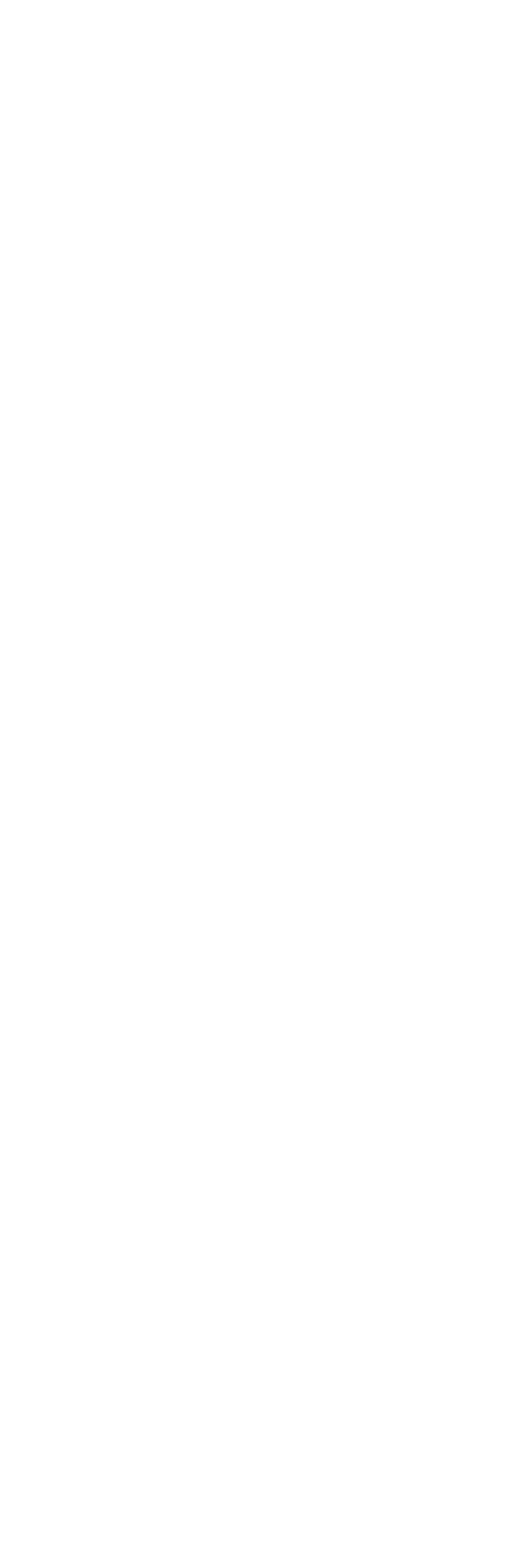
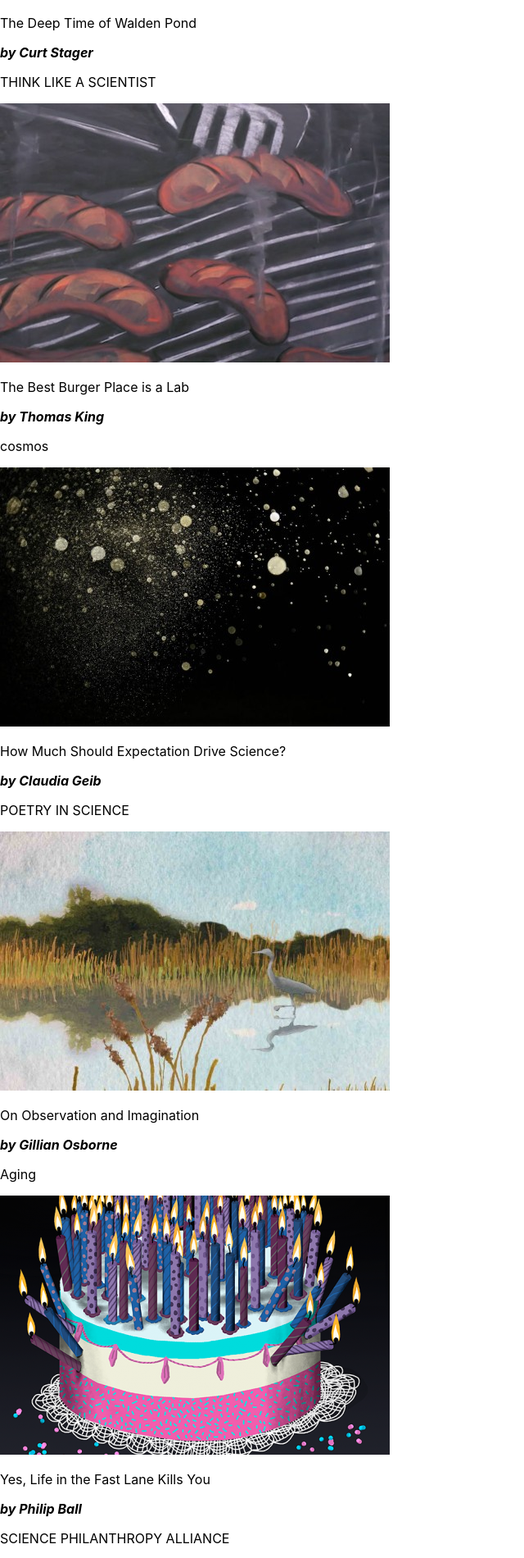
Before and after one commit to josephsenyonjo25/natmockup, a React (Create React App) app: page / in a window 1280 px wide. Shown: the part 3302-5202 px from the top of the page at 82% size, without its empty margins (0-640 px from the left). Before the commit the page ends 3239 px from the top, so only its background shows below. Built offline with nearby package versions, Linux system fonts and the light colour scheme.

Commit message:
added rest of Channels content

```diff
--- a/src/components/Channels.js
+++ b/src/components/Channels.js
@@ -27,6 +27,48 @@ class Channels extends Component {
                    <p className ="title">Mathematicians Calculate How Randomness Creeps In</p>
                    <p className = "author">by Marcus Woo</p>
                 </div>
+                 <div className ="channelitem">
+                   <p className ="channel">EARTH</p>
+                   <img src={require("../images/earth.jpeg")} />
+                   <p className ="title">The Deep Time of Walden Pond</p>
+                   <p className = "author">by Curt Stager</p>
+                </div>
+                <div className ="channelitem">
+                   <p className ="channel">THINK LIKE A SCIENTIST</p>
+                   <img src={require("../images/tlas.jpeg")} />
+                   <p className ="title">The Best Burger Place is a Lab</p>
+                   <p className = "author">by Thomas King</p>
+                </div>
+                <div className ="channelitem">
+                   <p className ="channel">cosmos</p>
+                   <img src={require("../images/cosmos.jpeg")} />
+                   <p className ="title">How Much Should Expectation Drive Science?</p>
+                   <p className = "author">by Claudia Geib</p>
+                </div>
+                <div className ="channelitem">
+                   <p className ="channel">POETRY IN SCIENCE</p>
+                   <img src={require("../images/poetry.jpeg")} />
+                   <p className ="title">On Observation and Imagination</p>
+                   <p className = "author">by Gillian Osborne</p>
+                </div>
+                <div className ="channelitem">
+                   <p className ="channel">Aging</p>
+                   <img src={require("../images/aging.png")} />
+                   <p className ="title">Yes, Life in the Fast Lane Kills You</p>
+                   <p className = "author">by Philip Ball</p>
+                </div>
+                <div className ="channelitem">
+                   <p className ="channel">SCIENCE PHILANTHROPY ALLIANCE</p>
+                   <img src={require("../images/alliance.png")} />
+                   <p className ="title">Taking to the Stars</p>
+                   <p className = "author">by Science Philanthropy Alliance</p>
+                </div>
+                <div className ="channelitem">
+                   <p className ="channel">MPNeuro</p>
+                   <img src={require("../images/maxplanck.jpeg")} />
+                   <p className ="title">Understanding the Brain with the Help of Artificial Intelligence</p>
+                   <p className = "author">by Max Planck Institute of Neurobiology</p>
+                </div>
             </div>
         </div>
       );
```
